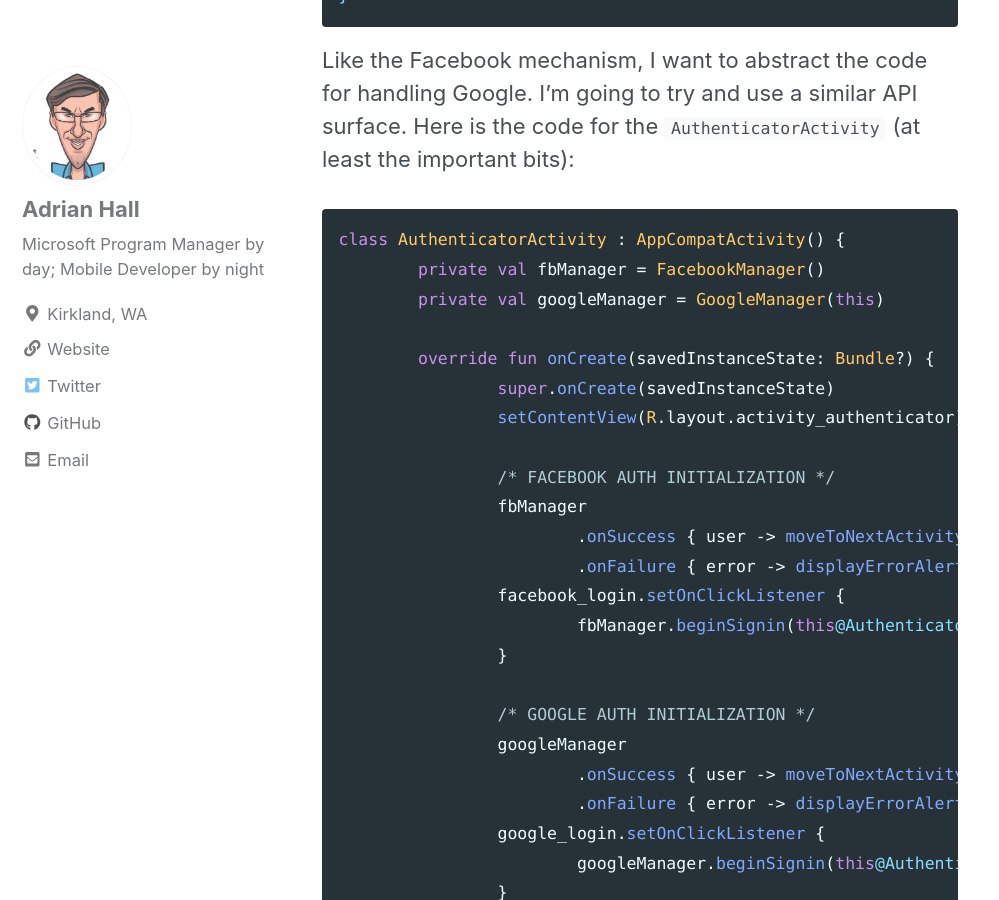
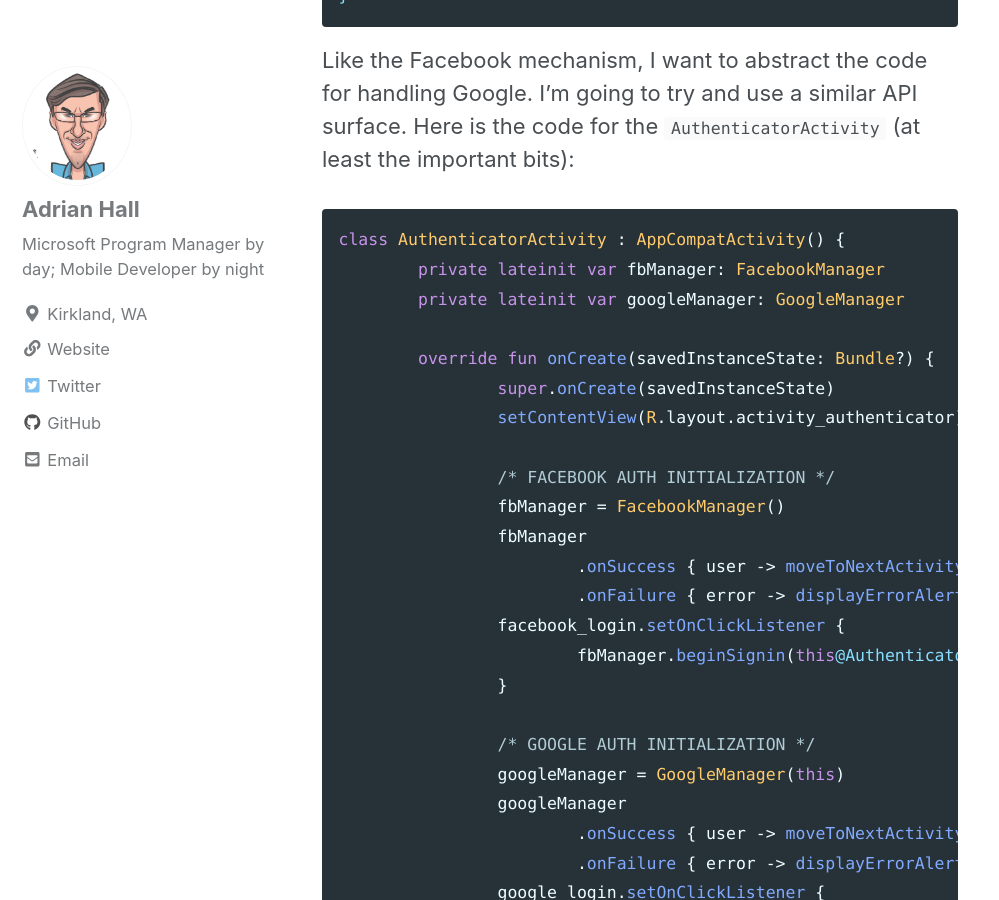
Before and after one commit to adrianhall/adrianhall.github.io, a Jekyll site: the page built from _posts/2019-08-19-tailwinds-photos-3.md, in a window 1280 px wide and 900 px high, scrolled down 5225 px. Shown: the whole window, without its empty margins (0-999 px from the left). Built offline with Jekyll 4.4.1, drawn with Linux system fonts in a browser that asks for light colours; nearby versions of some CDN libraries; comment, search, counter and statistics services are not loaded.

Commit message:
Fixed the code sample

```diff
--- a/_posts/2019-08-19-tailwinds-photos-3.md
+++ b/_posts/2019-08-19-tailwinds-photos-3.md
@@ -95,14 +95,15 @@ Like the Facebook mechanism, I want to abstract the code for handling Google.  I
 
 {% highlight kotlin %}
 class AuthenticatorActivity : AppCompatActivity() {
-	private val fbManager = FacebookManager()
-	private val googleManager = GoogleManager(this)
+	private lateinit var fbManager: FacebookManager
+	private lateinit var googleManager: GoogleManager
 
 	override fun onCreate(savedInstanceState: Bundle?) {
 		super.onCreate(savedInstanceState)
 		setContentView(R.layout.activity_authenticator)
 
 		/* FACEBOOK AUTH INITIALIZATION */
+		fbManager = FacebookManager()
 		fbManager
 			.onSuccess { user -> moveToNextActivity(user) }
 			.onFailure { error -> displayErrorAlert("Facebook", error) }
@@ -111,6 +112,7 @@ class AuthenticatorActivity : AppCompatActivity() {
 		}
 
 		/* GOOGLE AUTH INITIALIZATION */
+		googleManager = GoogleManager(this)
 		googleManager
 			.onSuccess { user -> moveToNextActivity(user) }
 			.onFailure { error -> displayErrorAlert("Google", error) }
```
